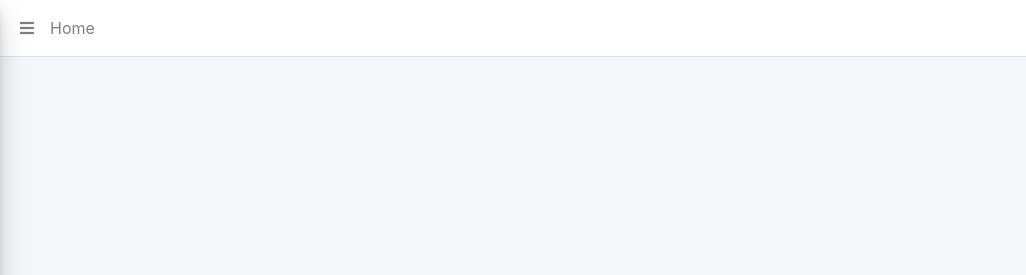
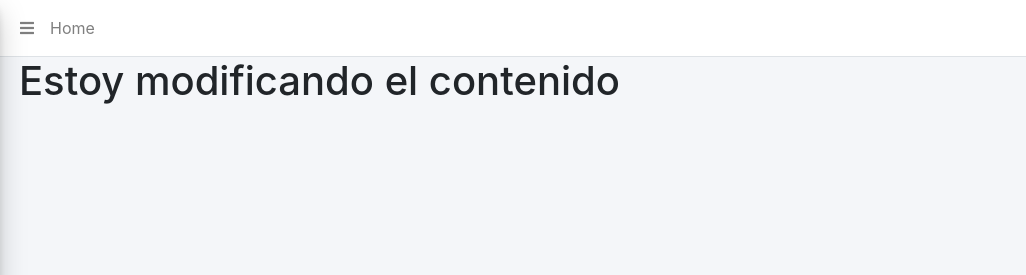
Before and after one commit to RRGuerreros/Template-Admin-Demo, a plain HTML site: page vistas/menu_v1.html in a window 1280 px wide. Shown: the top 275 px of the page, 254-1280 px from the left. Drawn offline with nearby package versions, Linux system fonts and the light colour scheme.

Commit message:
Template Version 1.2.0

```diff
--- a/vistas/menu_v1.html
+++ b/vistas/menu_v1.html
@@ -157,7 +157,7 @@
                 <!-- Container-fluid -->
                 <div class="container-fluid">
 
-
+                    <h1>Estoy modificando el contenido</h1>
                 </div>
                 <!-- /.container-fluid -->
             </section>
```
